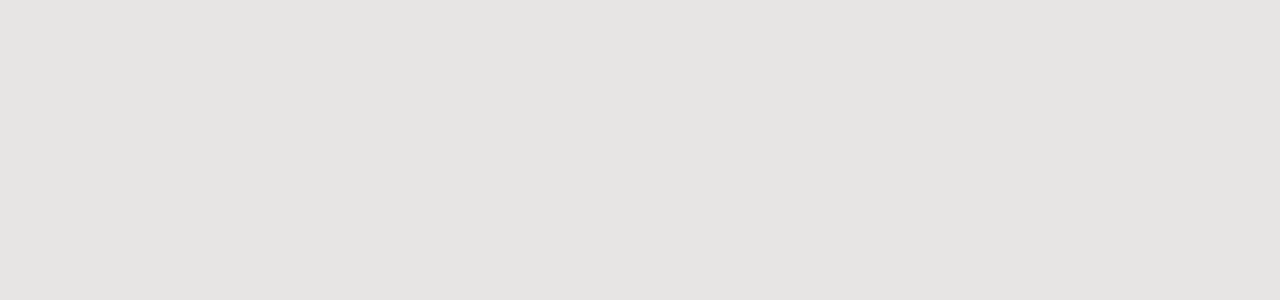
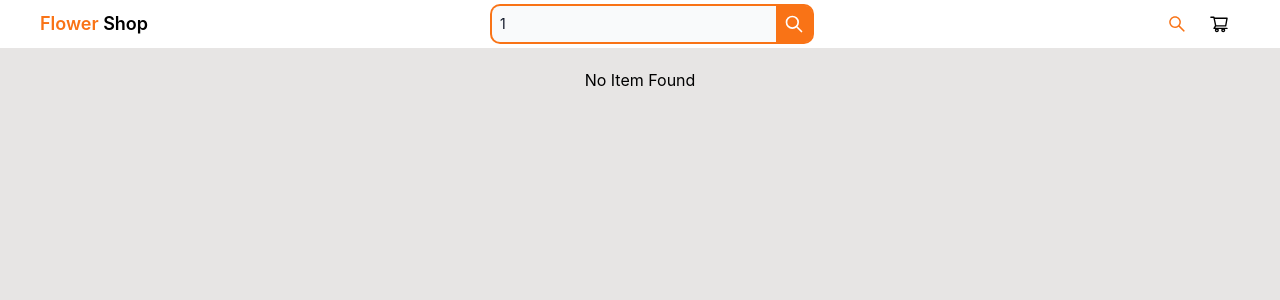
Before and after one commit to NUACHE/FlowerShop, a React (Create React App) app: page /search/1 in a window 1280 px wide. Before the commit this address had no page. Shown: the top 300 px of the page. Built offline with nearby package versions, Linux system fonts and the light colour scheme; data requests are answered from the project's data file.

Commit message:
changes for search

```diff
--- a/src/App.tsx
+++ b/src/App.tsx
@@ -9,6 +9,8 @@ import ShopPage from './features/shop/shopPage';
 import CartPage from './features/cart/cartPage';
 import Admin from './features/admin/admin';
 import FlowerDetails from './features/shop/flowerDetailsPage';
+import SearchPage from './features/search/search';
+import NotFound from './components/404';
 
 function App() {
   return (
@@ -18,9 +20,12 @@ function App() {
           {/* PAGE ROUTES */}
           <Route path={'/'} element = {<Home/>}/>
           <Route path={'/shop'} element = {<ShopPage/>}/>
+          <Route path={'/search/:searchedFlower'} element = {<SearchPage/>}/>
           <Route path={'/details/:id'} element = {<FlowerDetails/>}/>
           <Route path={'/cart'} element = {<CartPage/>}/>
           <Route path={'/admin'} element = {<Admin/>}/>
+          <Route path={'*'} element = {<NotFound/>}/>
+
                   </Routes>
       </BrowserRouter>
     </div>
--- /dev/null
+++ b/src/components/404.tsx
@@ -0,0 +1,17 @@
+const NotFound = () => {
+    return ( <div className="flex text-lg flex-col justify-center items-center h-screen">
+        <div className="flex-none">
+        🌹🌹🌹🌹🌹🌹🌹🌹🌹🌹🌹🌹🌹🌹🌹🌹
+        </div>
+        <div className="flex-none">
+        🌹🌹🌹  PAGE NOT FOUND 🌹🌹🌹
+        </div>
+
+      <div className="flex-none">
+      🌹🌹🌹🌹🌹🌹🌹🌹🌹🌹🌹🌹🌹🌹🌹🌹
+      </div>
+
+    </div> );
+}
+
+export default NotFound;
--- a/src/components/navbar.tsx
+++ b/src/components/navbar.tsx
@@ -1,10 +1,31 @@
-import { AiOutlineShoppingCart } from 'react-icons/ai';
+import { AiOutlineSearch, AiOutlineShoppingCart } from 'react-icons/ai';
 import { useSelector } from 'react-redux';
 import { RootState } from '../app/store';
-import { Link } from "react-router-dom";
+import { Link, useLocation, useParams } from "react-router-dom";
+import { useEffect, useState } from 'react';
 
 const NavBar = () => {
   const cart = useSelector((state: RootState) => state.counter.cart)
+  const [search, setSearch] = useState(false);
+  const [input, setInput] = useState('');
+  const { searchedFlower } = useParams<string>();
+
+
+  useEffect(() => {
+if(window.location.pathname.includes( '/search/') === true){
+
+   console.log(`searched here ${searchedFlower}`);
+
+   setSearch(true);
+
+
+
+   setInput(searchedFlower!);
+
+   console.log(`flower is here ${searchedFlower}`)
+
+}
+}, []);
 
   return (<nav className="w-full h-12 bg-white flex items-center lg:px-10 px-2 justify-between">
     <Link to={'/'} >
@@ -13,7 +34,24 @@ const NavBar = () => {
         <span className="text-black font-semibold lg:text-lg text-sm"> Shop</span>
       </div>
     </Link>
-    <div className=" flex-none">
+
+{search &&<form>
+    <div className="flex">
+
+        <div className="relative lg:w-80">
+            <input onChange={(e)=>setInput(e.target.value)} value={`${input}`} type="search" id="search-dropdown" className="focus:ring-2 focus:ring-orange-500 focus:outline-none rounded-lg ring-2 ring-orange-500 block p-2 w-full z-20 text-sm text-gray-900 bg-gray-50 border-" placeholder="Search flowers..." />
+            <Link to={ input !== ''?  `/search/${input}` : '/'}>
+            <button type="submit" onSubmit={(e)=>e.preventDefault} className="absolute top-0 right-0 p-2 text-sm font-medium text-white bg-orange-500 rounded-r-md  hover:bg-orange-500 focus:ring-4 focus:outline-none focus:ring-blue-300 dark:bg-blue-600 dark:hover:bg-blue-700 dark:focus:ring-blue-800">
+                <svg aria-hidden="true" className="w-5 h-5" fill="none" stroke="currentColor" viewBox="0 0 24 24" xmlns="http://www.w3.org/2000/svg"><path stroke-linecap="round" stroke-linejoin="round" stroke-width="2" d="M21 21l-6-6m2-5a7 7 0 11-14 0 7 7 0 0114 0z"></path></svg>
+                <span className="sr-only">Search</span>
+            </button>
+            </Link>
+        </div>
+    </div>
+</form>}
+
+
+   {!search&& <div className=" flex-none">
       <Link to={'/'}>
         <span className={" font-normal text-md lg:px-3 px-1 " + (window.location.pathname === '/' ? "text-orange-500" : "text-black")}>Home</span>
       </Link>
@@ -25,15 +63,21 @@ const NavBar = () => {
 
       </Link>
 
-    </div>
-    <Link to={'/cart'}>
-      <div className="">
+    </div>}
+
+      <div className="flex">
+      <strong className="hover:cursor-pointer relative inline-flex items-center rounded border border-transparent px-2.5 py-1.5 text-xs font-medium">
+
+      <AiOutlineSearch onClick={()=> setSearch(!search)} className={" "+  (search === true ? "text-orange-500" : "text-black") } size={"20px"} />
+      </strong>
+      <Link to={'/cart'}>
         <strong className="relative inline-flex items-center rounded border border-transparent px-2.5 py-1.5 text-xs font-medium">
         {cart.length > 0 &&  <span className="absolute -top-1 -right-1 h-4 w-5 rounded-full bg-red-600 flex justify-center items-center items"><span className='text-white'>{cart.length}</span></span>}
           <AiOutlineShoppingCart className={" "+  (window.location.pathname === '/cart' ? "text-orange-500" : "text-black")} size={"20px"}  />
         </strong>
+        </Link>
       </div>
-    </Link>
+
   </nav>);
 }
 
--- /dev/null
+++ b/src/features/search/search.tsx
@@ -0,0 +1,96 @@
+import NavBar from "../../components/navbar";
+import { useLocation, useParams } from 'react-router-dom'
+import { useEffect, useState } from "react";
+import BuyFlowers from "../home/components/buyFlowers";
+import { rawData } from "../../utils/interfaces";
+
+const SearchPage = () => {
+    const { searchedFlower } = useParams<string>();
+    const [data, setData] = useState<rawData[]>();
+    const [filterInput, setFilterInput] = useState(false);
+    const [searchResults, setSearchResults] = useState<rawData[]>([]);
+
+
+    useEffect(() => {
+        fetch('http://localhost:8000/flowers').then(res => {
+            return res.json();
+        }).then(data => {
+
+            console.log(data);
+            console.log(`searrhr ${searchedFlower}`);
+            if(searchedFlower === ''){
+              var  filteredValue = data;
+            }else{
+            var filteredValue = data.filter((cartItem: rawData) => cartItem.name.toLowerCase().includes(searchedFlower!.toString().toLowerCase()));
+                setSearchResults(filteredValue);
+                setFilterInput(true);
+
+            // setData(data);
+            // console.log('done beginning search')
+
+            // search(searchedFlower!)
+            }
+        })
+    }, [searchedFlower]);
+
+    function search(e: string) {
+
+        console.log(e);
+        console.log('starting search ');
+        if (data) {
+            console.log(data);
+            if (e === '') {
+                setFilterInput(false)
+            } else {
+
+
+
+
+
+
+
+
+            }
+        }
+
+
+
+
+
+    }
+
+    return (<div>
+        <NavBar />
+        <div className="mx-2 lg:mx-20 mt-5">
+            <div className="h-screen ">
+
+                <div className="flex flex-wrap justify-center ">
+
+                    {filterInput && searchResults.map((flower: rawData) => {
+                        return (
+                            <div className="lg:my-5 my-1 mx-5 " key={flower.id}>
+                                <BuyFlowers flowerId={flower.id} flowerName={flower.name} flowerUrl={flower.url} flowerDate={flower.date} flowerTitle={flower.title} flowerBody={flower.body} flowerPrice={flower.price} flowerQty={1} />
+                            </div>
+
+                        )
+                    })}
+                    {filterInput && searchResults.length < 1 && <div>No Item Found</div>}
+                    {!filterInput && data && data.map((flower: rawData) => {
+                        return (
+                            <div className="lg:my-5 my-1  mx-5" key={flower.id}>
+                                <BuyFlowers flowerId={flower.id} flowerName={flower.name} flowerUrl={flower.url} flowerDate={flower.date} flowerTitle={flower.title} flowerBody={flower.body} flowerPrice={flower.price} flowerQty={1} />
+                            </div>
+
+                        )
+                    })}
+                </div>
+
+
+            </div>
+
+        </div>
+
+    </div>);
+}
+
+export default SearchPage;
```
Also changed, not shown: src/features/shop/shopPage.tsx (+17 -41 lines).
